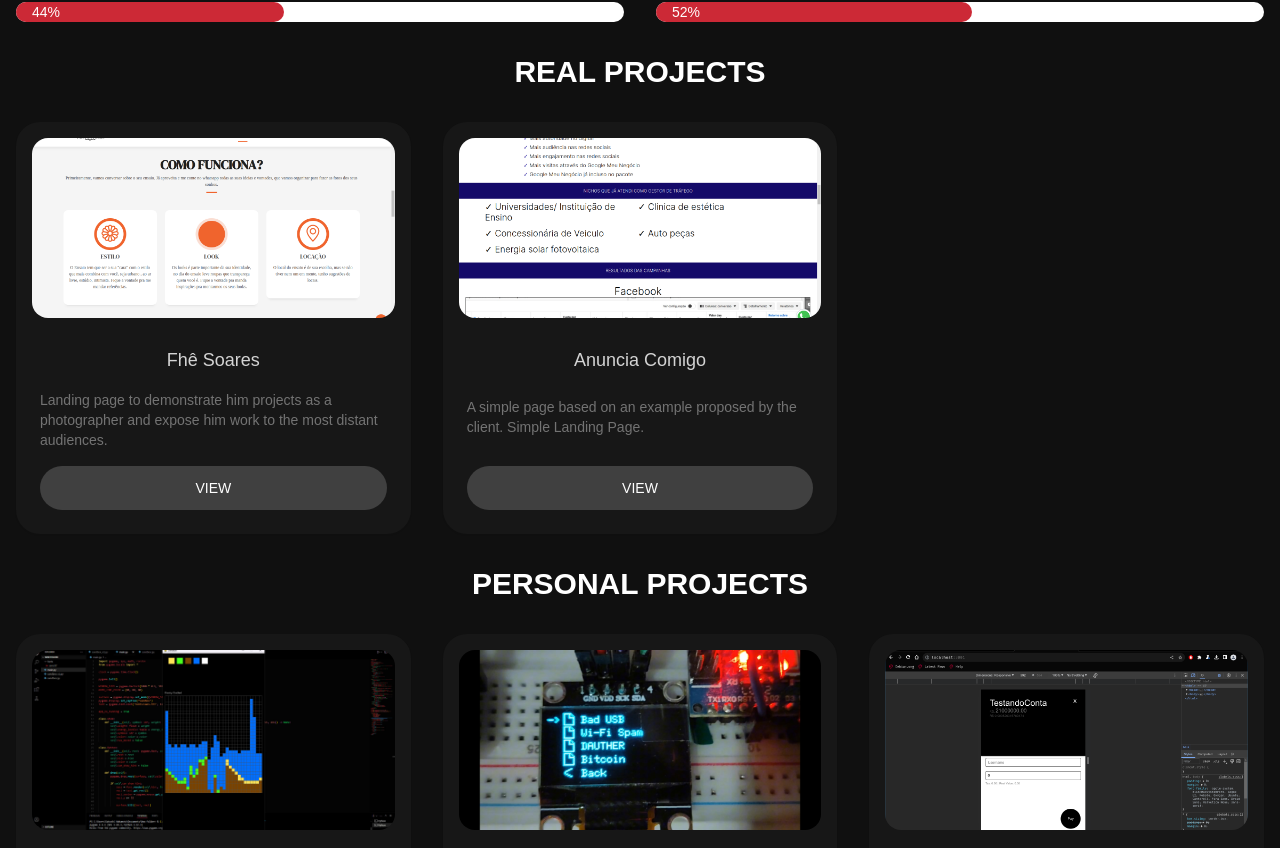
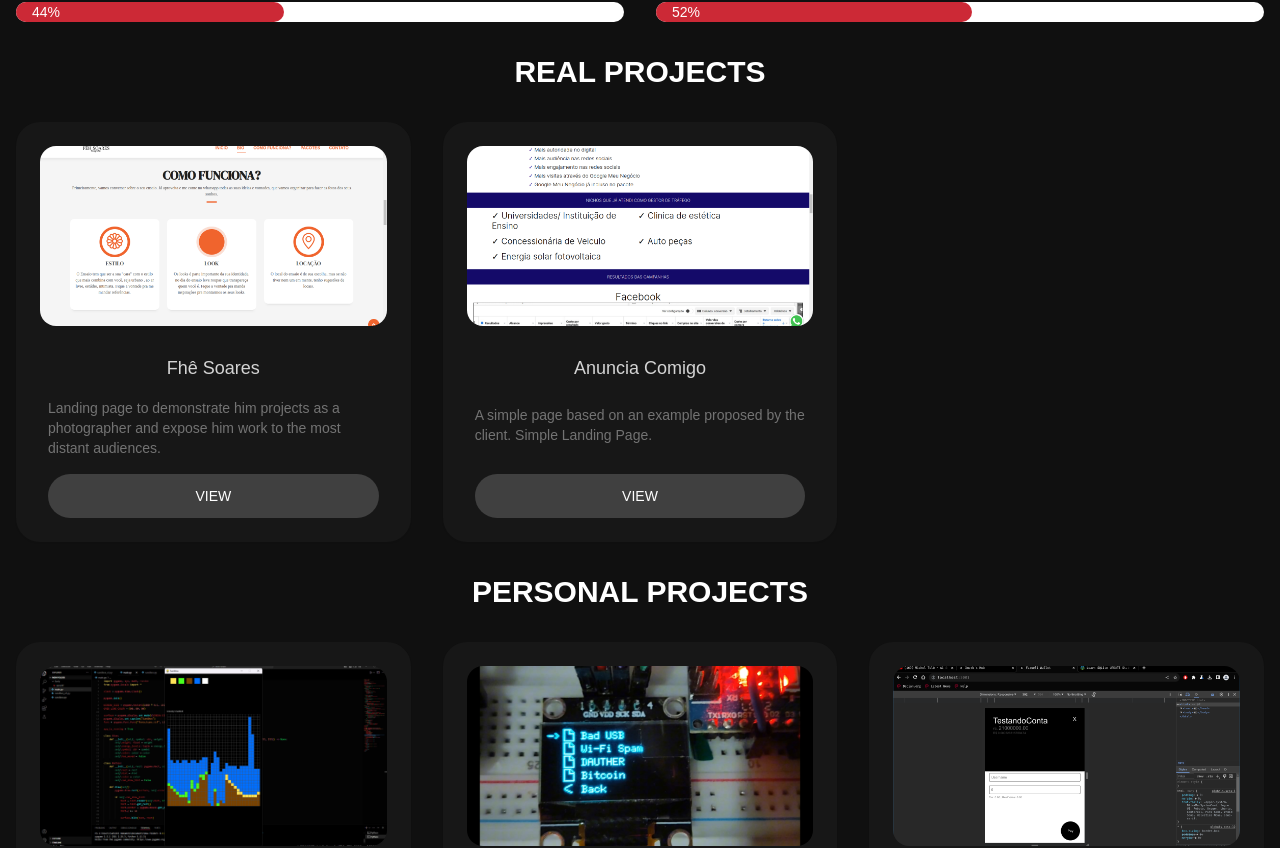
Before and after one commit to DeuzivanViana/my-website, a Next.js app: page /portfolio in a window 1280 px wide. Shown: the part 578-1426 px from the top of the page. Built offline with nearby package versions, Linux system fonts and the light colour scheme.

Commit message:
add padding to fix ux error (i think)

```diff
--- a/app/components/Project/index.js
+++ b/app/components/Project/index.js
@@ -17,13 +17,13 @@ export const Project = ( { title, description, src_list, href = "#"} ) => {
     }, [img_index, src_list]);
 
     return (
-        <motion.div className="text-white bg-neutral-900 rounded-3xl m-4 shadow-sm relative pb-6 p-2 overflow-hidden z-10 grid"
+        <motion.div className="text-white bg-neutral-900 rounded-3xl m-4 shadow-sm relative pb-6 p-4 overflow-hidden z-10 grid"
             initial={{opacity: 0, scale: 0.01}}
             whileInView={{opacity: 1, scale: 1}}
             transition={{duration: 0.3}}
         >
             <AnimatePresence>
-                <motion.div className="flex overflow-hidden absolute p-4"
+                <motion.div className="flex overflow-hidden absolute p-6"
                     key={src_list[img_index]}
                     initial={{ x: 300, opacity: 0}}
                     animate={{ x: 0, opacity: 1}}
```
